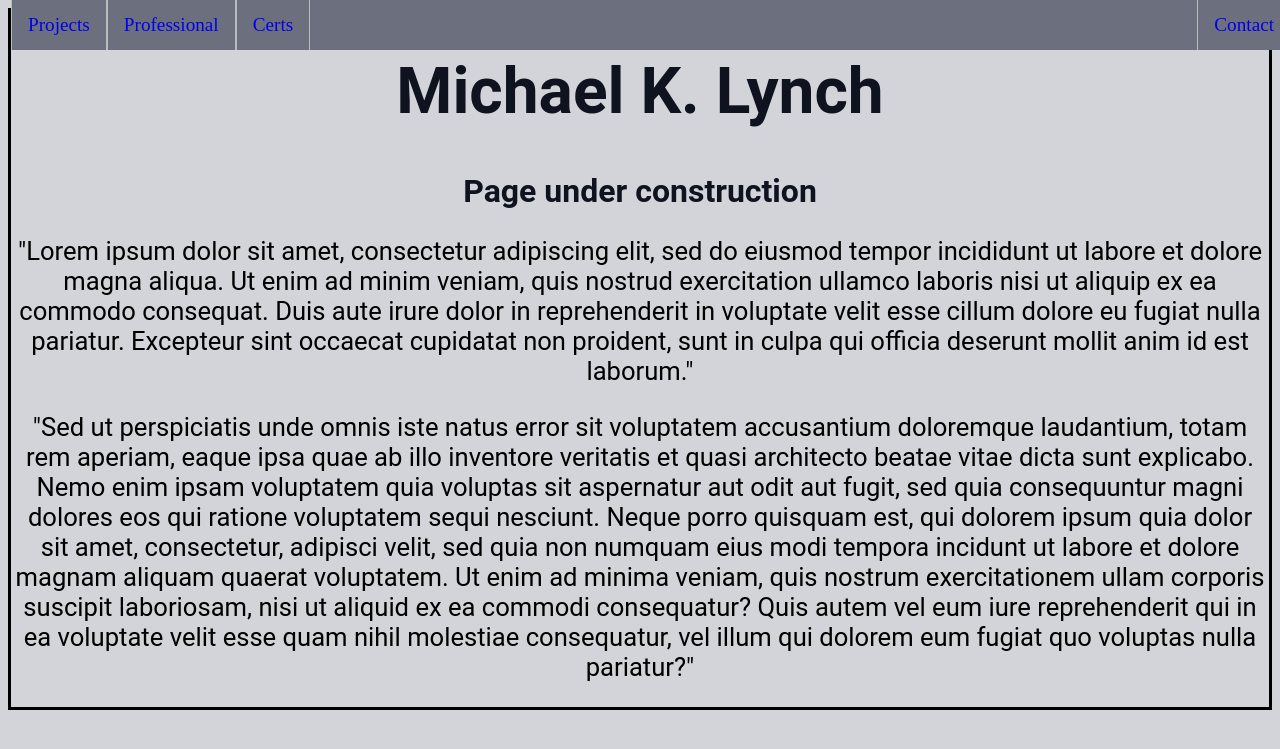
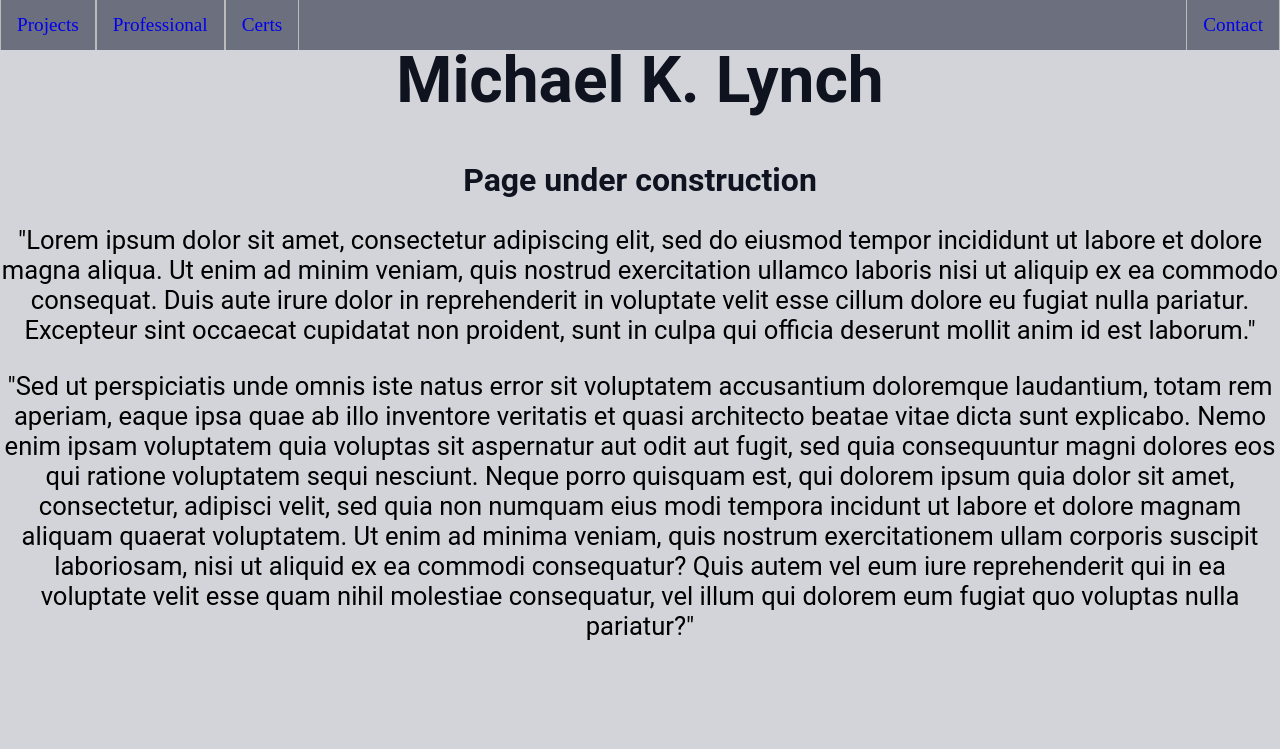
Before and after one commit to mikrl/Personal-Site, a Django app: page / in a window 1280 px wide. Shown: the top 749 px of the page. Run offline with Django 3.2, Linux system fonts and the light colour scheme.

Commit message:
Fixed margin issues with navbar

```diff
--- a/portfolio/static/portfolio/aesthetic.css
+++ b/portfolio/static/portfolio/aesthetic.css
@@ -7,7 +7,9 @@ div {
 
 body {
     background-color: #D3D4D9;
-    border-style: solid;
+    /* border-style: solid; */
+    overflow: hidden;
+    margin: 0;
 }
 
 h1 {
@@ -31,7 +33,7 @@ p {
   text-align: center;
 }
 
-ul {
+ul.navbar {
     list-style-type: none;
     margin: 0;
     padding: 0;
@@ -45,6 +47,10 @@ ul {
 
 li.rightalign {
     float: right;
+}
+
+li.leftalign {
+    float: left;
 }
 
 li {
--- a/portfolio/templates/portfolio.html
+++ b/portfolio/templates/portfolio.html
@@ -10,14 +10,15 @@
 
   <body>
     <!--<ul id="horizontal-list"> -->
-      <ul>
+      <ul class="navbar">
 	<!-- Left aligned elements-->
-	<li><a href="/projects">Projects</a></li>
-	<li><a href="/professional">Professional</a></li>
-	<li><a href="/certifications">Certs</a></li>
+	<li class="leftalign"><a href="#">Projects</a></li>
+	<li class="leftalign"><a href="#">Professional</a></li>
+	<li class="leftalign"><a href="#">Certs</a></li>
 	<!-- Right aligned elements-->
 	<li class="rightalign"><a href="/contact">Contact</a></li>
       </ul>
+
       <h1>Michael K. Lynch</h1>
       <h2>Page under construction</h2>
       <p>"Lorem ipsum dolor sit amet, consectetur adipiscing elit, sed do eiusmod tempor incididunt ut labore et dolore magna aliqua. Ut enim ad minim veniam, quis nostrud exercitation ullamco laboris nisi ut aliquip ex ea commodo consequat. Duis aute irure dolor in reprehenderit in voluptate velit esse cillum dolore eu fugiat nulla pariatur. Excepteur sint occaecat cupidatat non proident, sunt in culpa qui officia deserunt mollit anim id est laborum."</p>
```
